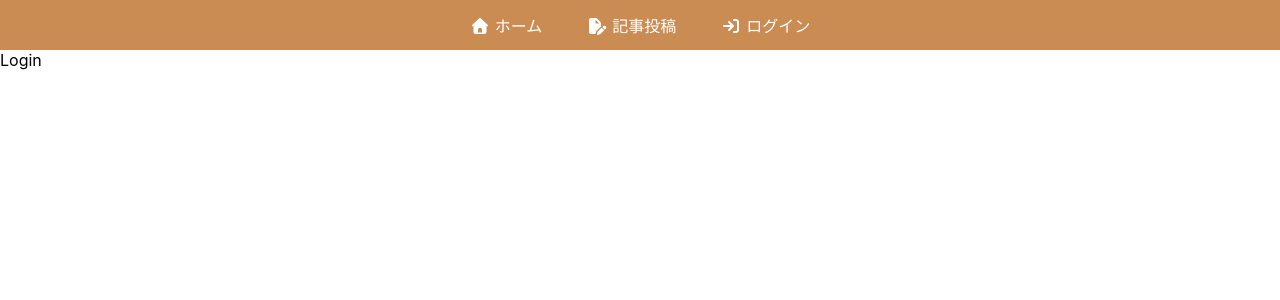
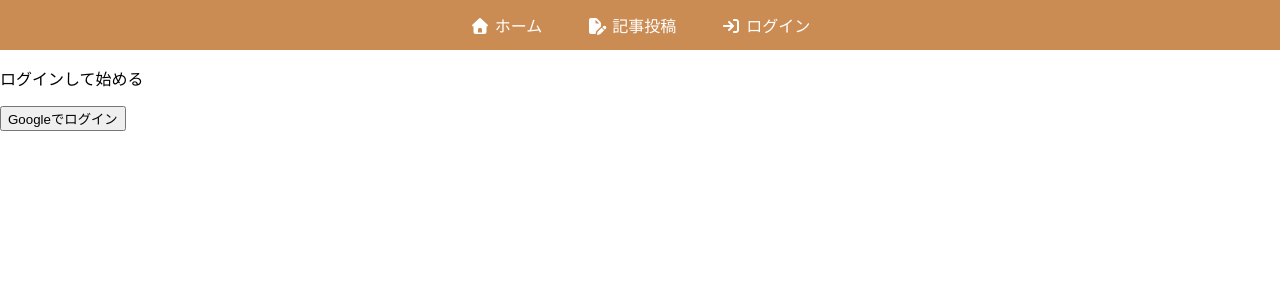
Before and after one commit to Takao-Yamasaki/react-firebase-blog, a React (Create React App) app in the folder react-firebase-blog/: page /login in a window 1280 px wide. Shown: the top 300 px of the page. Built offline with nearby package versions, Linux system fonts and the light colour scheme; no server answers.

Commit message:
add:ログイン実装

```diff
--- a/react-firebase-blog/src/App.js
+++ b/react-firebase-blog/src/App.js
@@ -5,14 +5,18 @@ import CreatePost from './components/CreatePost';
 import Login from './components/Login';
 import Logout from './components/Logout';
 import Navbar from './components/Navbar';
+import { useState } from 'react';
 
 function App() {
+  // ログイン状態を保持する
+  const [isAuth, setIsAuth] = useState(false);
+
   return <Router>
     <Navbar/>
     <Routes>
       <Route path="/" element={<Home />}></Route>
       <Route path="/createpost" element={<CreatePost />}></Route>
-      <Route path="/login" element={<Login />}></Route>
+      <Route path="/login" element={<Login setIsAuth={setIsAuth}/>}></Route>
       <Route path="/logout" element={<Logout />}></Route>
     </Routes>
   </Router>;
--- a/react-firebase-blog/src/components/Login.js
+++ b/react-firebase-blog/src/components/Login.js
@@ -1,8 +1,27 @@
 import React from 'react'
+import { auth, provider } from "../firebase";
+import { signInWithPopup } from 'firebase/auth';
+import { useNavigate } from 'react-router-dom';
 
-const Login = () => {
+const Login = ({ setIsAuth }) => {
+  const navigate = useNavigate();
+  const loginInWithGoogle = () =>  {
+    // Googleでログイン
+    signInWithPopup(auth, provider).then((result)=>{
+      // ローカルストレージに保存
+      localStorage.setItem("isAuth", true);
+      // 状態をtrueにする
+      setIsAuth(true);
+      // ホームへリダイレクト
+      navigate("/");
+    });
+  };
+
   return (
-    <div>Login</div>
+    <div>
+      <p>ログインして始める</p>
+      <button onClick={loginInWithGoogle}>Googleでログイン</button>
+    </div>
   )
 }
 
```
